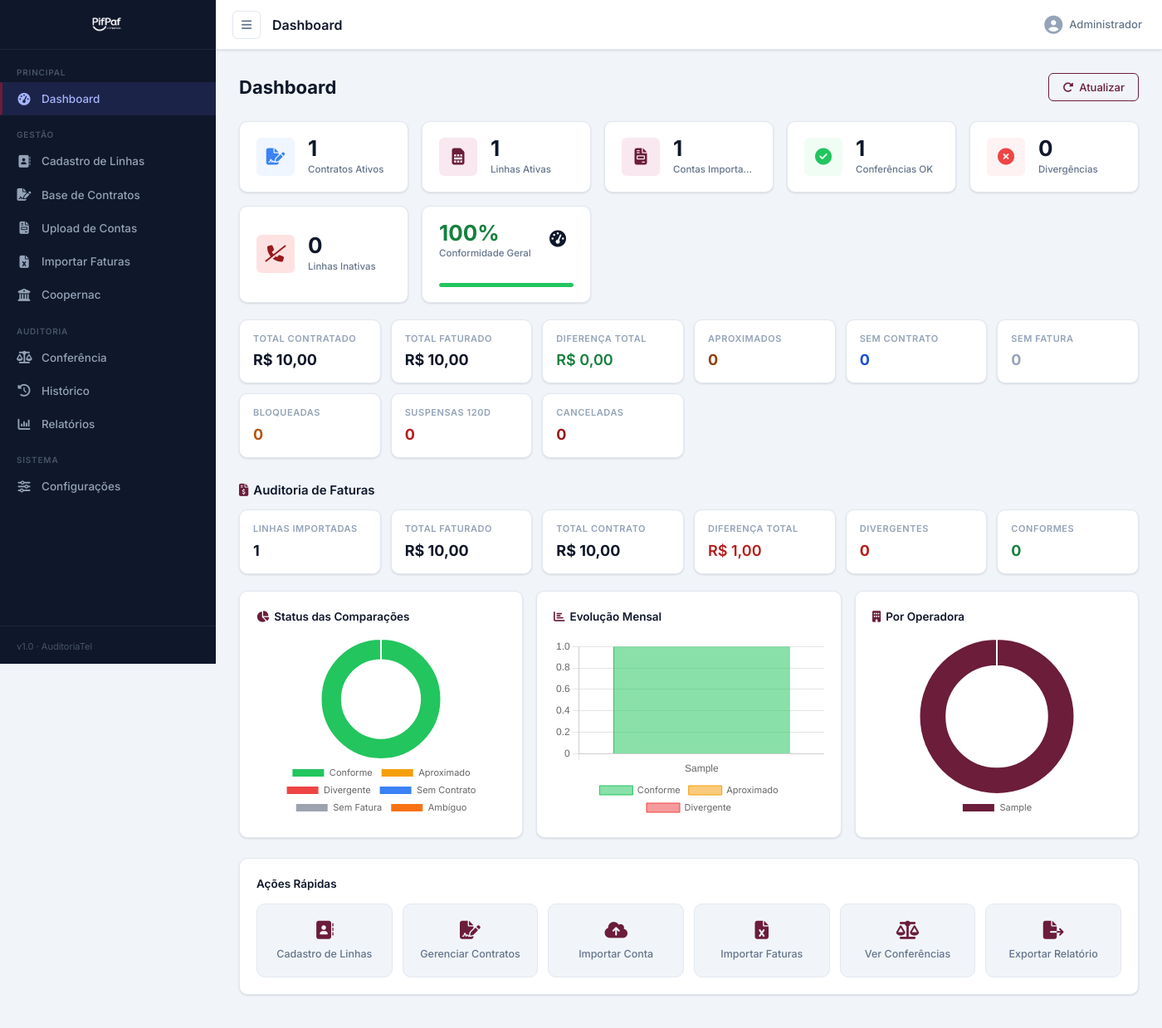
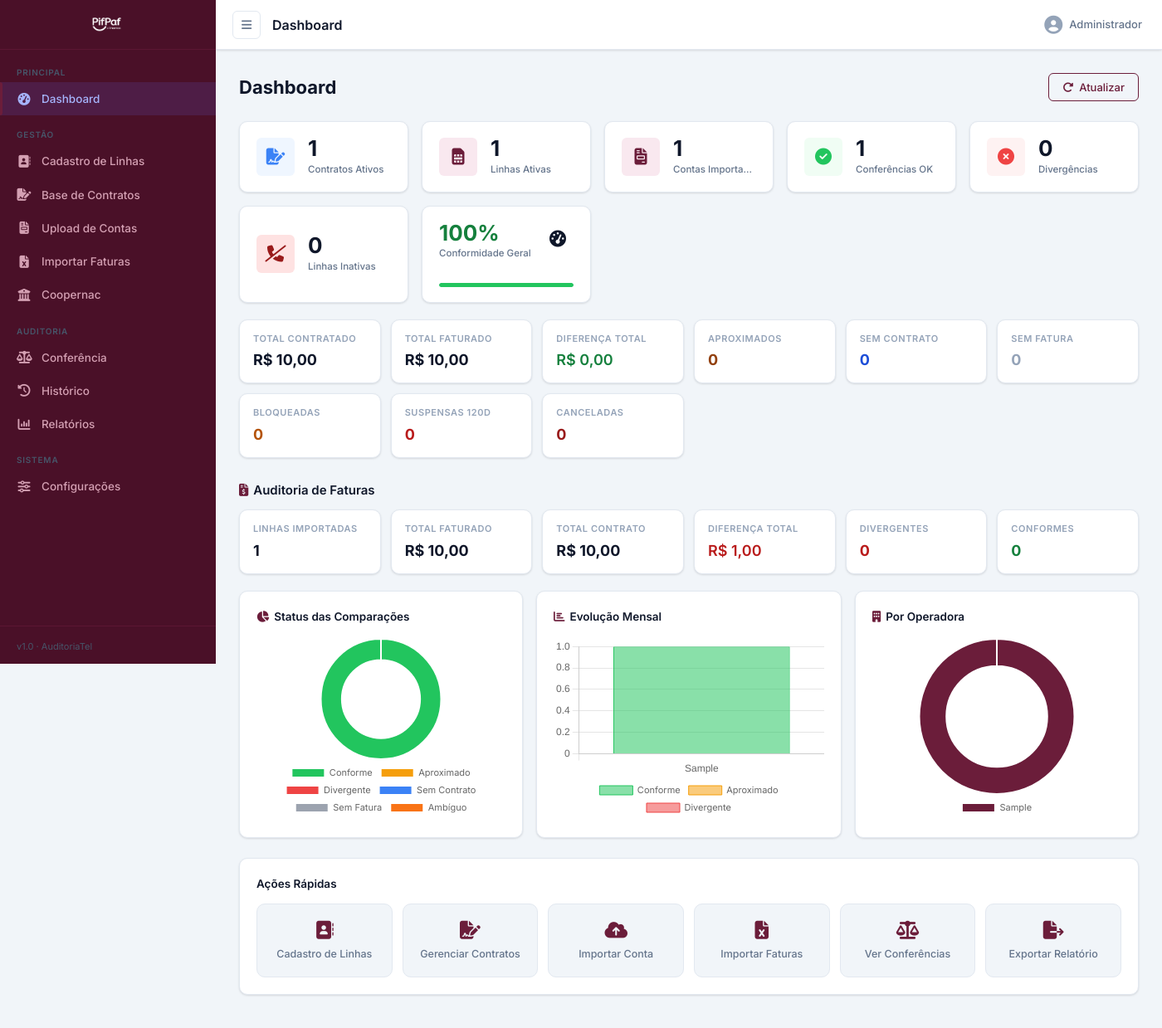
Before and after one commit to tmkinf-ops/vivo-analise, a Flask app: page / in a window 1400 px wide. Shown: the whole page at 83% size. Run offline with Flask 3, Linux system fonts and the light colour scheme; tables that the repository leaves empty hold one stand-in row (values such as "Sample post"); data that the repository does not hold is empty; some libraries are stand-ins or nearby versions.

Commit message:
Trocar cor da sidebar para burgundy

```diff
--- a/static/css/style.css
+++ b/static/css/style.css
@@ -8,12 +8,12 @@
 :root {
   --sidebar-w: 260px;
   --topbar-h: 60px;
-  --sidebar-bg: #0f172a;
-  --sidebar-hover: #1e293b;
-  --sidebar-active: #6B1D3A;
-  --sidebar-text: #94a3b8;
-  --sidebar-text-active: #f1f5f9;
-  --sidebar-border: #1e293b;
+  --sidebar-bg: #4a1028;
+  --sidebar-hover: #5c1633;
+  --sidebar-active: #7a2248;
+  --sidebar-text: #d4a0b3;
+  --sidebar-text-active: #f9e8ef;
+  --sidebar-border: #5c1633;
 
   --bg: #f1f5f9;
   --card: #ffffff;
```
